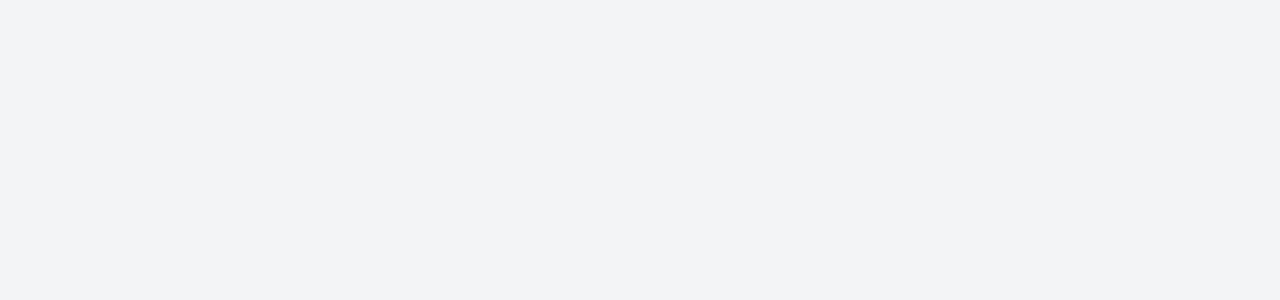
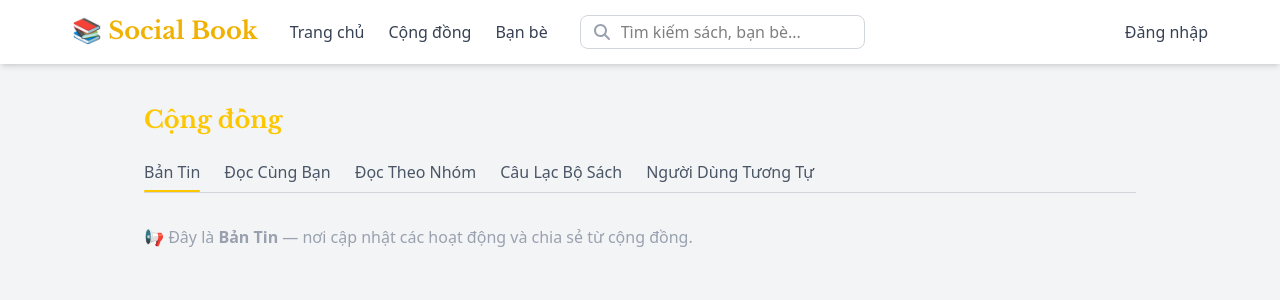
Before and after one commit to DatPham124/social-book-app, a Vue app: page /community in a window 1280 px wide. Before the commit this address had no page. Shown: the top 300 px of the page. Built offline with nearby package versions, Linux system fonts and the light colour scheme; no server answers.

Commit message:
feat(commmunity tab): add community tab and bookclub interface

```diff
--- /dev/null
+++ b/src/components/Community/BookClub.vue
@@ -0,0 +1,118 @@
+<script setup lang="ts">
+import { ref } from 'vue'
+
+// trạng thái xem có câu lạc bộ hay chưa
+const hasClub = ref(false)
+const creatingClub = ref(false)
+
+// dữ liệu của form tạo câu lạc bộ
+const newClub = ref({
+  name: '',
+  description: '',
+  rules: '',
+  avatar: null as File | null,
+})
+
+function startCreateClub() {
+  creatingClub.value = true
+}
+
+function cancelCreate() {
+  creatingClub.value = false
+}
+
+function createClub() {
+  console.log("✅ Tạo câu lạc bộ:", newClub.value)
+  hasClub.value = true
+  creatingClub.value = false
+}
+</script>
+
+<template>
+  <div class="mt-8 bg-white rounded-lg shadow p-6 text-gray-700">
+
+    <!-- ✅ Nếu chưa có câu lạc bộ -->
+    <div v-if="!hasClub && !creatingClub" class="text-center py-10">
+      <p class="italic text-gray-500 mb-6">Bạn chưa tham gia câu lạc bộ sách nào!</p>
+      <button
+        @click="startCreateClub"
+        class="flex items-center gap-2 mx-auto bg-yellow-400 hover:bg-yellow-500 text-black font-semibold px-4 py-2 rounded-md transition-colors"
+      >
+        <span>➕ Tạo câu lạc bộ mới</span>
+      </button>
+    </div>
+
+    <!-- ✅ Form tạo câu lạc bộ -->
+    <div v-else-if="creatingClub">
+      <h3 class="text-lg font-semibold text-yellow-500 mb-4">Tạo câu lạc bộ mới</h3>
+
+      <div class="space-y-4">
+        <!-- Tên -->
+        <div>
+          <label class="block font-medium mb-1">Tên câu lạc bộ</label>
+          <input
+            v-model="newClub.name"
+            type="text"
+            class="w-full border border-gray-300 rounded-md p-2 focus:ring-2 focus:ring-yellow-400 focus:outline-none"
+            placeholder="Nhập tên câu lạc bộ..."
+          />
+        </div>
+
+        <!-- Ảnh -->
+        <div>
+          <label class="block font-medium mb-1">Ảnh đại diện (tùy chọn)</label>
+          <input
+            type="file"
+            accept="image/*"
+            @change="(e: any) => newClub.avatar = e.target.files[0]"
+            class="w-full border border-gray-300 rounded-md p-2"
+          />
+        </div>
+
+        <!-- Mô tả -->
+        <div>
+          <label class="block font-medium mb-1">Mô tả</label>
+          <textarea
+            v-model="newClub.description"
+            rows="3"
+            class="w-full border border-gray-300 rounded-md p-2 focus:ring-2 focus:ring-yellow-400 focus:outline-none"
+            placeholder="Giới thiệu ngắn gọn về câu lạc bộ..."
+          ></textarea>
+        </div>
+
+        <!-- Quy định -->
+        <div>
+          <label class="block font-medium mb-1">Nội quy (tùy chọn)</label>
+          <textarea
+            v-model="newClub.rules"
+            rows="3"
+            class="w-full border border-gray-300 rounded-md p-2 focus:ring-2 focus:ring-yellow-400 focus:outline-none"
+            placeholder="Đặt ra vài quy tắc hoặc hướng dẫn cho thành viên..."
+          ></textarea>
+        </div>
+
+        <!-- Nút hành động -->
+        <div class="flex justify-end gap-3 mt-4">
+          <button
+            @click="cancelCreate"
+            class="px-4 py-2 border border-gray-400 rounded-md text-gray-600 hover:bg-gray-100 transition-colors"
+          >
+            Hủy
+          </button>
+          <button
+            @click="createClub"
+            class="px-4 py-2 bg-yellow-400 hover:bg-yellow-500 text-black font-semibold rounded-md transition-colors"
+          >
+            Tạo câu lạc bộ
+          </button>
+        </div>
+      </div>
+    </div>
+
+    <!-- ✅ Sau khi đã tạo -->
+    <div v-else class="text-center py-10">
+      <p class="text-gray-600">🎉 Bạn đã tạo câu lạc bộ <strong>{{ newClub.name }}</strong>!</p>
+      <p class="text-gray-400 mt-2">Bạn có thể thêm thành viên hoặc chỉnh sửa sau.</p>
+    </div>
+  </div>
+</template>
--- a/src/components/HomeFeed.vue
+++ b/src/components/HomeFeed.vue
@@ -105,7 +105,6 @@ async function loadMoreBooks() {
         ]);
 
         const authorName = authorResponse ? authorResponse.name : "Không rõ";
-        // Xử lý nhiều categories
         const categoryNames = categoriesResponse && categoriesResponse.length > 0
           ? categoriesResponse.map((cat: any) => cat.name).join(', ')
           : "Không rõ";
@@ -113,7 +112,7 @@ async function loadMoreBooks() {
         return {
           ...book,
           authorName,
-          categoryName: categoryNames, // Giữ tên cũ để tương thích
+          categoryName: categoryNames,
           status: { value: "to_read", label: "Sẽ đọc" }
         };
       })
@@ -142,12 +141,10 @@ onMounted(() => {
     <ul v-else-if="books.length > 0">
       <li v-for="book in books" :key="book.id">
         <div class="flex flex-row relative h-60 w-full bg-white rounded-lg shadow-md m-2">
-          <!-- Ảnh bìa -->
           <div class="relative h-full w-40 flex-shrink-0">
             <img :src="`${COVER_IMAGE_SERVER_URL}/${book.cover_url}`" alt="Book Cover" class="h-full object-contain" />
           </div>
 
-          <!-- Thông tin sách -->
           <div class="m-4 flex-grow">
             <p class="font-bold text-2xl">{{ book.title }}</p>
             <p class="text-gray-600 mt-2">Tác giả: {{ book.authorName }}</p>
@@ -156,7 +153,6 @@ onMounted(() => {
             <p class="text-gray-600 mt-2">Mô tả: {{ book.description }}</p>
           </div>
 
-          <!-- Dropdown chọn trạng thái -->
           <div class="p-4 flex items-start justify-end">
             <Listbox v-model="book.status" @update:modelValue="(val) => updateBookStatus(book.id, val)">
               <div class="relative w-48">
--- a/src/components/layout/Navbar.vue
+++ b/src/components/layout/Navbar.vue
@@ -62,7 +62,7 @@ onMounted(async () => {
                     <h1 class="text-2xl font-logo text-yellow-500 item-center">📚 Social Book</h1>
                     <div class="hidden md:flex space-x-6 items-center">
                         <router-link to="/home" class="text-gray-700 hover:text-yellow-500">Trang chủ</router-link>
-                        <router-link to="/books" class="text-gray-700 hover:text-yellow-500">Sách</router-link>
+                        <router-link to="/community" class="text-gray-700 hover:text-yellow-500">Cộng đồng</router-link>
                         <router-link to="/friends" class="text-gray-700 hover:text-yellow-500">Bạn bè</router-link>
                     </div>
                     <div class="relative">
--- a/src/router/index.js
+++ b/src/router/index.js
@@ -14,6 +14,8 @@ import ListReview from "../components/books/ListReview.vue";
 import DetailReview from "../components/books/DetailReview.vue";
 
 import Notification from "../views/Notification.vue";
+
+import CommunityTab from "../views/CommunityTab.vue";
 
 const routes = [
   { path: "/login", name: "Login", component: Login },
@@ -54,6 +56,12 @@ const routes = [
     component: Notification,
   },
 
+  {
+    path: "/community",
+    name: "CommunityTab",
+    component: CommunityTab,
+  },
+
 
   { path: "/", redirect: "/login" },
 ];
--- /dev/null
+++ b/src/views/CommunityTab.vue
@@ -0,0 +1,66 @@
+<script setup lang="ts">
+import { ref } from 'vue'
+import Navbar from '../components/layout/Navbar.vue'
+import BookClub from '../components/Community/BookClub.vue'
+
+// Danh sách các tab tiếng Việt
+const tabs = [
+  { name: 'Bản Tin', value: 'newsfeed' },
+  { name: 'Đọc Cùng Bạn', value: 'buddyreads' },
+  { name: 'Đọc Theo Nhóm', value: 'readalongs' },
+  { name: 'Câu Lạc Bộ Sách', value: 'bookclubs' },
+  { name: 'Người Dùng Tương Tự', value: 'similarusers' },
+]
+
+const activeTab = ref('newsfeed')
+
+function selectTab(tabValue: string) {
+  activeTab.value = tabValue
+}
+</script>
+
+<template>
+  <Navbar />
+
+  <div class="w-full max-w-5xl mx-auto mt-10 px-4">
+    <!-- Tiêu đề -->
+    <h2 class="text-2xl font-logo text-yellow-400 mb-6">Cộng đồng</h2>
+
+    <!-- Tabs -->
+    <div class="flex flex-wrap gap-6 border-b border-gray-300">
+      <button v-for="tab in tabs" :key="tab.value" @click="selectTab(tab.value)"
+        class="relative pb-2 text-gray-600 hover:text-yellow-400 font-medium transition-colors duration-200">
+        <span>{{ tab.name }}</span>
+        <span v-if="activeTab === tab.value"
+          class="absolute left-0 bottom-0 w-full h-[2px] bg-yellow-400 rounded-full "></span>
+      </button>
+    </div>
+
+    <!-- Nội dung tab -->
+    <div class="mt-8">
+      <div v-if="activeTab === 'newsfeed'">
+        <p class="text-gray-400 text-base">📢 Đây là <b>Bản Tin</b> — nơi cập nhật các hoạt động và chia sẻ từ cộng
+          đồng.</p>
+      </div>
+
+      <div v-else-if="activeTab === 'buddyreads'">
+        <p class="text-gray-400 text-base">📚 Đây là <b>Đọc Cùng Bạn</b> — nơi bạn và bạn bè cùng chọn sách để đọc
+          chung.</p>
+      </div>
+
+      <div v-else-if="activeTab === 'readalongs'">
+        <p class="text-gray-400 text-base">🎧 Đây là <b>Đọc Theo Nhóm</b> — các hoạt động đọc sách tập thể theo chủ đề.
+        </p>
+      </div>
+
+      <div v-else-if="activeTab === 'bookclubs'">
+        <BookClub />
+      </div>
+
+      <div v-else-if="activeTab === 'similarusers'">
+        <p class="text-gray-400 text-base">👥 Đây là <b>Người Dùng Tương Tự</b> — gợi ý những người có sở thích đọc
+          giống bạn.</p>
+      </div>
+    </div>
+  </div>
+</template>
```
